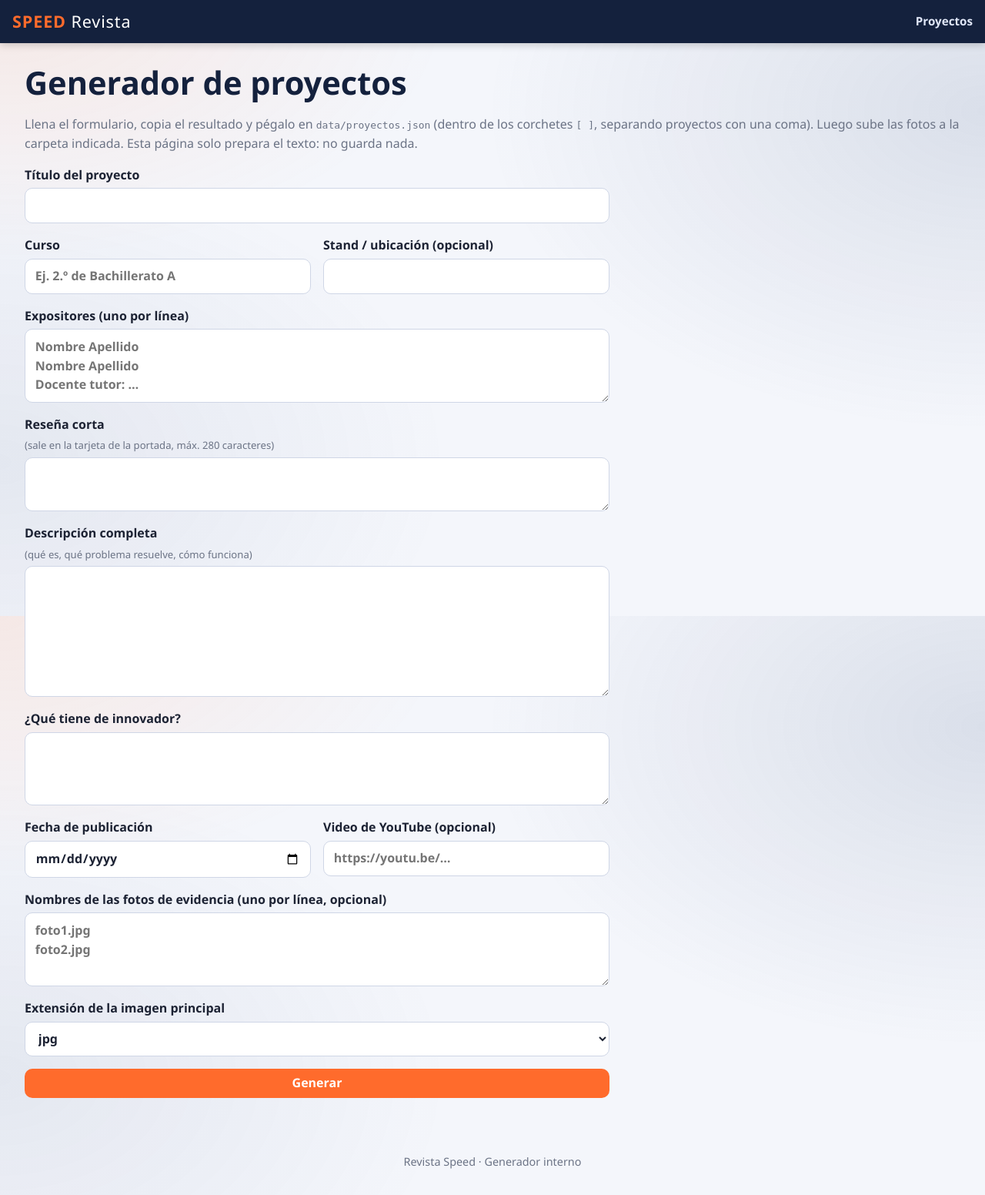
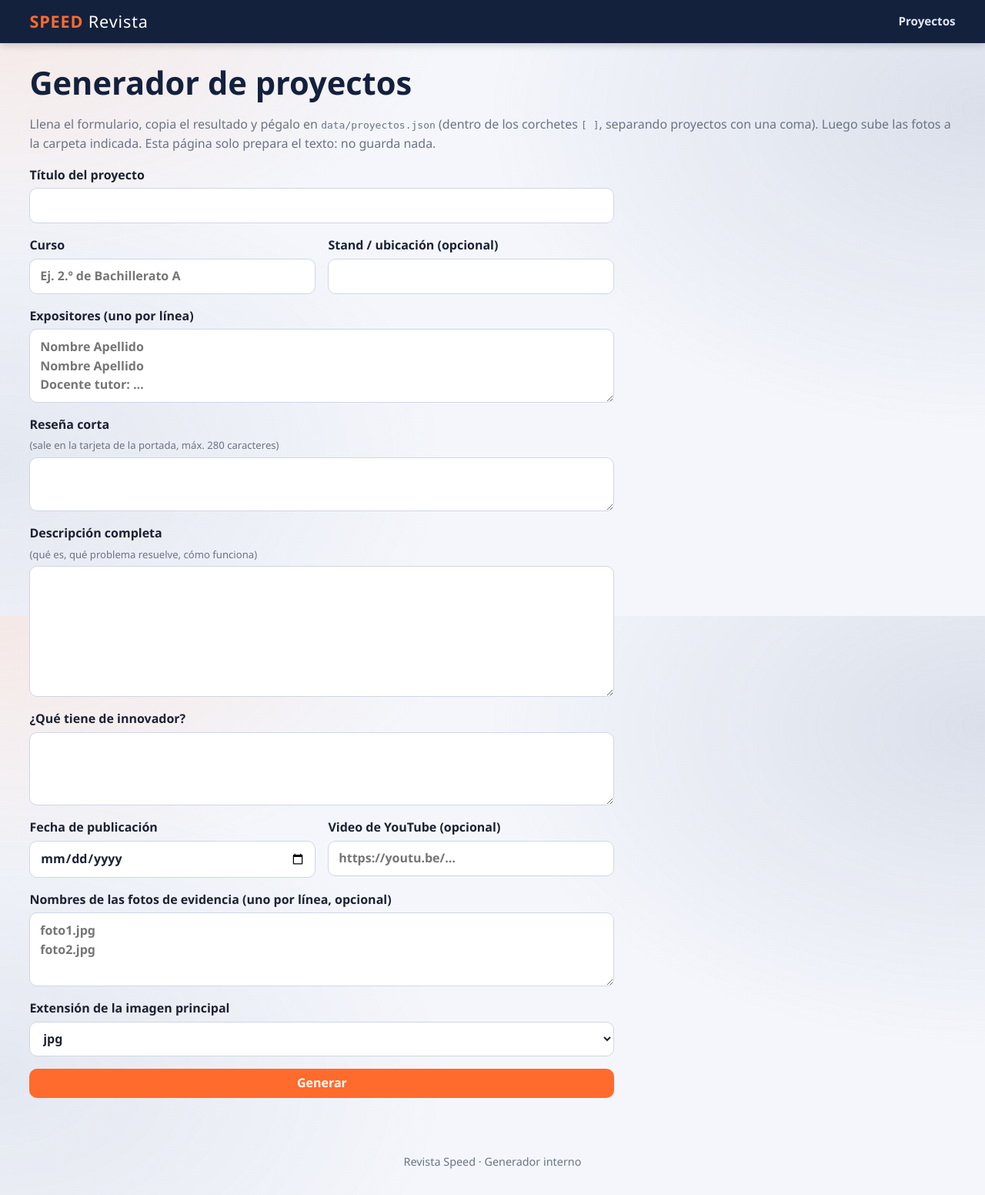
Before and after one commit to kalimusic0/revista-speed, a PHP site: page /generador.html in a window 1280 px wide. Shown: the whole page at 77% size. Run offline with PHP 8.4, Linux system fonts and the light colour scheme.

Commit message:
Contenido a todo el ancho en pantallas grandes (margenes minimos)
Co-Authored-By: Claude Sonnet 5.5 <noreply@anthropic.com>

```diff
--- a/assets/css/style.css
+++ b/assets/css/style.css
@@ -257,8 +257,7 @@ body{background:
     radial-gradient(900px 600px at 0% 75%,rgba(31,58,115,.08),transparent 65%),
     var(--fondo);background-attachment:fixed}
 @media (min-width:1200px){
-    .contenedor,.cab-in{max-width:1480px}
-    .contenedor{padding-left:2rem;padding-right:2rem}
+    .contenedor,.cab-in{max-width:2300px;padding-left:clamp(1.5rem,3vw,4.5rem);padding-right:clamp(1.5rem,3vw,4.5rem)}
     .portada{padding:clamp(2.5rem,3.4vw,4.2rem);gap:3rem}
     .portada h1{font-size:clamp(3.2rem,4.2vw,5rem);max-width:11ch}
     .portada-sub{font-size:clamp(1.05rem,1.1vw,1.3rem);max-width:56ch}
@@ -279,9 +278,6 @@ body{background:
     .rejilla{grid-template-columns:repeat(auto-fill,minmax(min(100%,340px),1fr));gap:1.6rem}
     .tarjeta h3{font-size:1.3rem}
 }
-@media (min-width:1700px){
-    .contenedor,.cab-in{max-width:1640px}
-}
 
 /* ===== Celular: aún más discreto ===== */
 @media (max-width:640px){
--- a/generador.html
+++ b/generador.html
@@ -5,7 +5,7 @@
 <meta name="viewport" content="width=device-width, initial-scale=1">
 <meta name="robots" content="noindex">
 <title>Generador de proyectos · Revista Speed</title>
-<link rel="stylesheet" href="assets/css/style.css?v=202611241034">
+<link rel="stylesheet" href="assets/css/style.css?v=202611241035">
 </head>
 <body>
 <header class="cab">
--- a/index.html
+++ b/index.html
@@ -5,7 +5,7 @@
 <meta name="viewport" content="width=device-width, initial-scale=1">
 <title>Digitaliza tu negocio · Revista Speed</title>
 <meta name="description" content="Casa Abierta «Digitaliza tu negocio»: revista digital con los proyectos, expositores, ideas innovadoras y evidencias fotográficas.">
-<link rel="stylesheet" href="assets/css/style.css?v=202611241034">
+<link rel="stylesheet" href="assets/css/style.css?v=202611241035">
 </head>
 <body>
 <header class="cab">
@@ -80,7 +80,7 @@
 
 </main>
 <footer class="pie">Revista Speed &middot; Casa Abierta «Digitaliza tu negocio»<br><small>Fotografías: <a href="https://www.pexels.com" target="_blank" rel="noopener">Pexels</a></small></footer>
-<script src="assets/js/config.js?v=202611241034"></script>
-<script src="assets/js/app.js?v=202611241034"></script>
+<script src="assets/js/config.js?v=202611241035"></script>
+<script src="assets/js/app.js?v=202611241035"></script>
 </body>
 </html>
--- a/proyecto.html
+++ b/proyecto.html
@@ -4,7 +4,7 @@
 <meta charset="UTF-8">
 <meta name="viewport" content="width=device-width, initial-scale=1">
 <title>Proyecto · Revista Speed</title>
-<link rel="stylesheet" href="assets/css/style.css?v=202611241034">
+<link rel="stylesheet" href="assets/css/style.css?v=202611241035">
 </head>
 <body>
 <header class="cab">
@@ -18,7 +18,7 @@
 <article class="articulo" id="articulo"><p class="tenue">Cargando…</p></article>
 </main>
 <footer class="pie">Revista Speed &middot; Casa Abierta · Proyectos e ideas innovadoras</footer>
-<script src="assets/js/config.js?v=202611241034"></script>
-<script src="assets/js/app.js?v=202611241034"></script>
+<script src="assets/js/config.js?v=202611241035"></script>
+<script src="assets/js/app.js?v=202611241035"></script>
 </body>
 </html>
```
